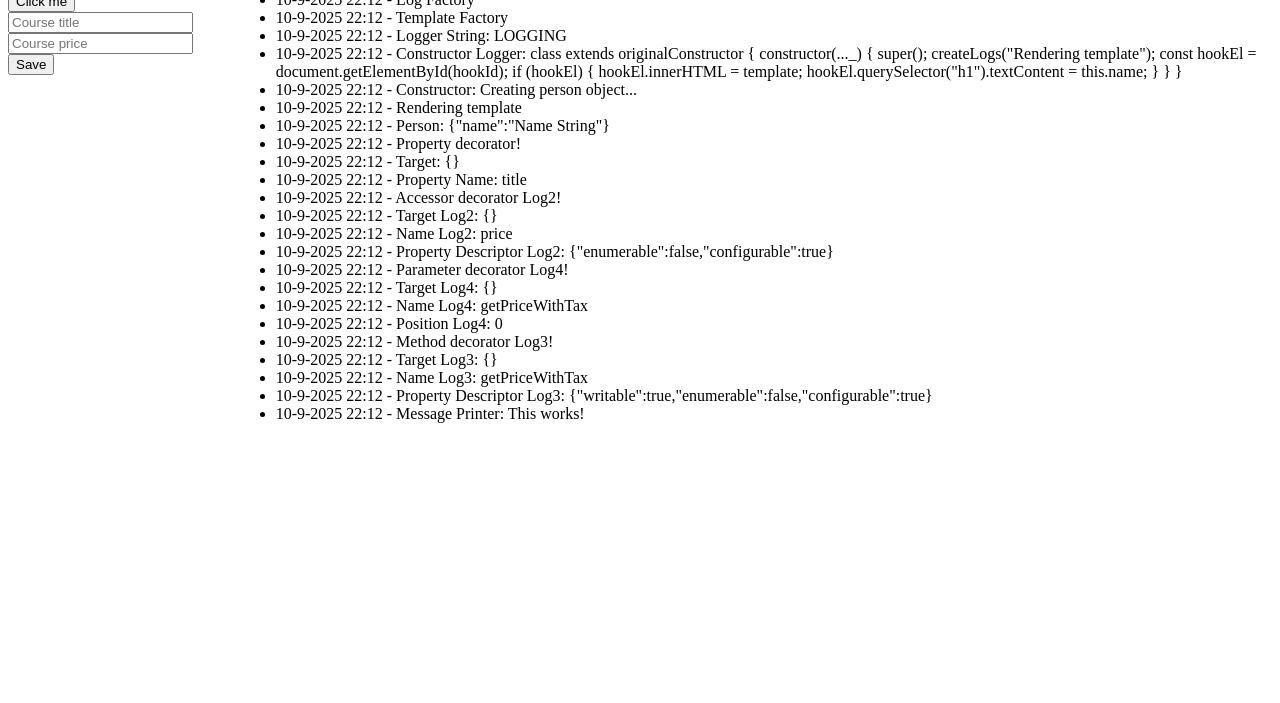
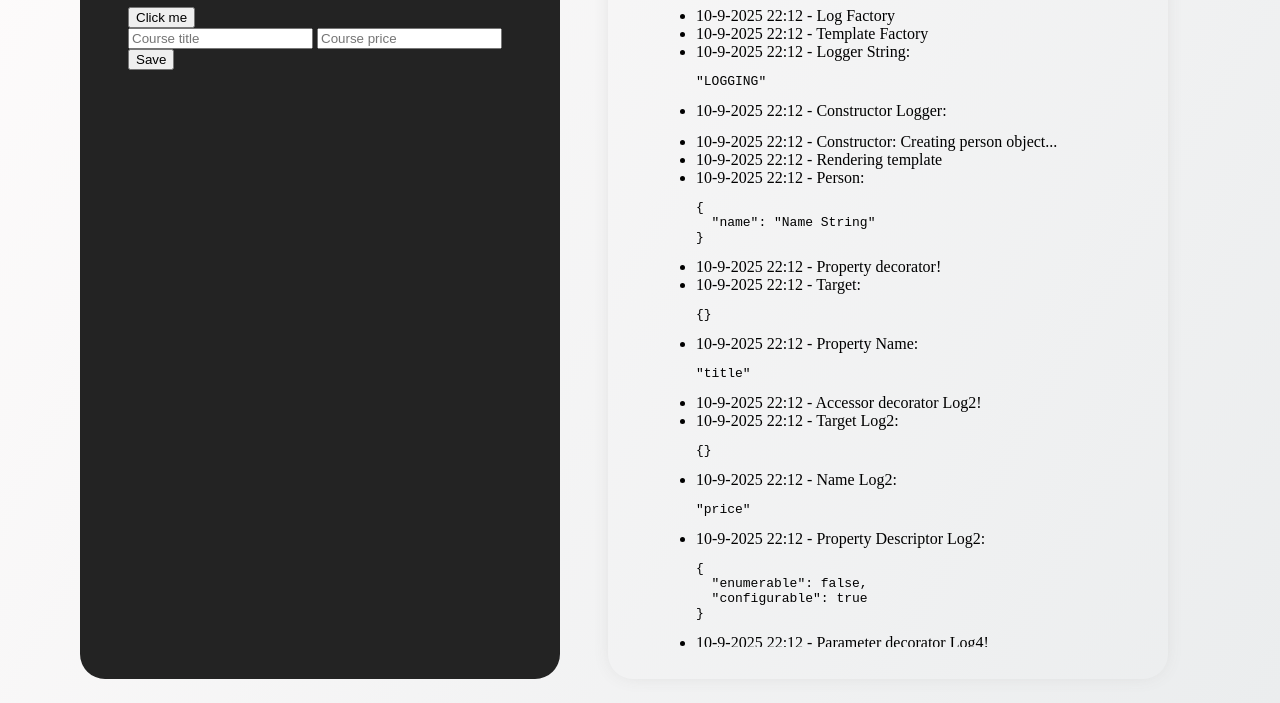
Before and after one commit to flavia3107/typescript-miniproject-2, a website with bundled scripts: page index.html in a window 1280 px wide. Shown: the part 97-800 px from the top of the page. Built offline with nearby package versions, Linux system fonts and the light colour scheme.

Commit message:
MiniProject-2: Styling P2

```diff
--- a/index.html
+++ b/index.html
@@ -11,7 +11,8 @@
 </head>
 
 <body>
-  <div class="left-side">
+  <div class="main-container">
+    <div class="left-side container">
       <div id="app"></div>
       <button>Click me</button>
       <form>
@@ -21,11 +22,10 @@
       </form>
     </div>
 
-  <div class="results-logs">
+    <div class="results-logs container">
       <h1>Results</h1>
-    <ul id="list">
-
-    </ul>
+      <ul id="list"></ul>
+    </div>
   </div>
 </body>
 
--- a/src/app.ts
+++ b/src/app.ts
@@ -3,8 +3,8 @@ const loggerResult = document.querySelector('#list');
 function Logger(logString: string) {
   createLogs('Log Factory')
   return (constructor: Function) => {
-    createLogs(`Logger String: ${logString}`);
-    createLogs(`Constructor Logger: ${constructor.toString()}`);
+    createLogs({ label: 'Logger String', value: logString });
+    createLogs({ label: 'Constructor Logger', value: constructor });
   };
 }
 
@@ -39,19 +39,19 @@ class Person {
 }
 
 const pers = new Person();
-createLogs(`Person: ${JSON.stringify(pers)}`);
+createLogs({ label: 'Person', value: pers });
 
 function Log(target: any, propertyName: string | Symbol) {
   createLogs('Property decorator!');
-  createLogs(`Target: ${JSON.stringify(target)}`);
-  createLogs(`Property Name: ${propertyName}`);
+  createLogs({ label: 'Target', value: target });
+  createLogs({ label: 'Property Name', value: propertyName });
 }
 
 function Log2(target: any, name: string, descriptor: PropertyDescriptor) {
   createLogs('Accessor decorator Log2!');
-  createLogs(`Target Log2: ${JSON.stringify(target)}`);
-  createLogs(`Name Log2: ${name}`);
-  createLogs(`Property Descriptor Log2: ${JSON.stringify(descriptor)}`);
+  createLogs({ label: 'Target Log2', value: target });
+  createLogs({ label: 'Name Log2', value: name });
+  createLogs({ label: 'Property Descriptor Log2', value: descriptor });
 }
 
 function Log3(
@@ -60,16 +60,16 @@ function Log3(
   descriptor: PropertyDescriptor
 ) {
   createLogs('Method decorator Log3!');
-  createLogs(`Target Log3: ${JSON.stringify(target)}`);
-  createLogs(`Name Log3: ${name.toString()}`);
-  createLogs(`Property Descriptor Log3: ${JSON.stringify(descriptor)}`);
+  createLogs({ label: 'Target Log3', value: target });
+  createLogs({ label: 'Name Log3', value: name });
+  createLogs({ label: 'Property Descriptor Log3', value: descriptor });
 }
 
 function Log4(target: any, name: string | Symbol, position: number) {
   createLogs('Parameter decorator Log4!');
-  createLogs(`Target Log4: ${JSON.stringify(target)}`);
-  createLogs(`Name Log4: ${name.toString()}`);
-  createLogs(`Position Log4: ${position}`);
+  createLogs({ label: 'Target Log4', value: target });
+  createLogs({ label: 'Name Log4', value: name });
+  createLogs({ label: 'Position Log4', value: position });
 }
 
 class Product {
@@ -82,7 +82,7 @@ class Product {
     if (val > 0) {
       this._price = val;
     } else {
-      throw new Error('Invalid price - should be positive!');
+      createLogs('Product Price: Invalid price - should be positive!');
     }
   }
 
@@ -118,7 +118,7 @@ class Printer {
 
   @Autobind
   showMessage() {
-    createLogs(`Message Printer: ${this.message}`);
+    createLogs({ label: 'Message Printer', value: this.message });
   }
 }
 
@@ -188,25 +188,44 @@ courseForm.addEventListener('submit', event => {
   event.preventDefault();
   const titleEl = document.getElementById('title') as HTMLInputElement;
   const priceEl = document.getElementById('price') as HTMLInputElement;
-
   const title = titleEl.value;
   const price = +priceEl.value;
-
   const createdCourse = new Course(title, price);
 
   if (!validate(createdCourse)) {
-    createLogs('Submit: Invalid input, please try again!');
+    createLogs({ label: 'Submit: Invalid input, please try again!', value: createdCourse });
     return;
   }
-  createLogs(`Submit: ${JSON.stringify(createdCourse)}`);
+  createLogs({ label: 'Submit', value: createdCourse });
 });
 
-function createLogs(logString: string) {
+function createLogs(log: string | object | { label: string; value: object }) {
   const li = document.createElement('li');
-  const timeStamp = `${getTimeStamp()}`;
-  li.textContent = `${timeStamp} - ${logString}`;
+  const timeStamp = getTimeStamp();
+  const timeSpan = document.createElement('span');
+  timeSpan.textContent = `${timeStamp} - `;
+  li.appendChild(timeSpan);
+
+  if (typeof log === 'object') {
+    if ('label' in log && 'value' in log) {
+      const labelSpan = document.createElement('span');
+      labelSpan.textContent = `${log.label}: `;
+      li.appendChild(labelSpan);
+      const pre = document.createElement('pre');
+      pre.textContent = JSON.stringify(log.value, null, 2);
+      li.appendChild(pre);
+    } else {
+      const pre = document.createElement('pre');
+      pre.textContent = JSON.stringify(log, null, 2);
+      li.appendChild(pre);
+    }
+  } else {
+    const textNode = document.createTextNode(log);
+    li.appendChild(textNode);
+  }
   loggerResult?.appendChild(li);
 }
+
 
 function getTimeStamp() {
   const now = new Date();
--- a/style.css
+++ b/style.css
@@ -1,3 +1,41 @@
+html,
 body {
+	min-height: 100%;
+	margin: 0;
+}
+
+body {
+	background-image: linear-gradient(120deg, #fdfbfb 0%, #ebedee 100%);
+}
+
+.main-container {
 	display: flex;
+	gap: 3rem;
+	margin-left: 5rem;
+	height: calc(100vh - 3rem);
 }
+
+.container {
+	margin: 1.5rem 0;
+	padding: 0 3rem;
+	box-sizing: border-box;
+	height: 100%;
+	border-radius: 25px;
+}
+
+.left-side {
+	background: #232323;
+	width: 30rem;
+}
+
+.results-logs {
+	overflow: hidden;
+	box-shadow: 0 0 1.25rem -0.375rem #d3d3d3;
+	width: calc(100% - 40rem);
+	padding-right: 1rem;
+}
+
+ul {
+	height: calc(100% - 7rem);
+	overflow: auto;
+}
```
Lines whose indentation alone changed are shown as unchanged.
